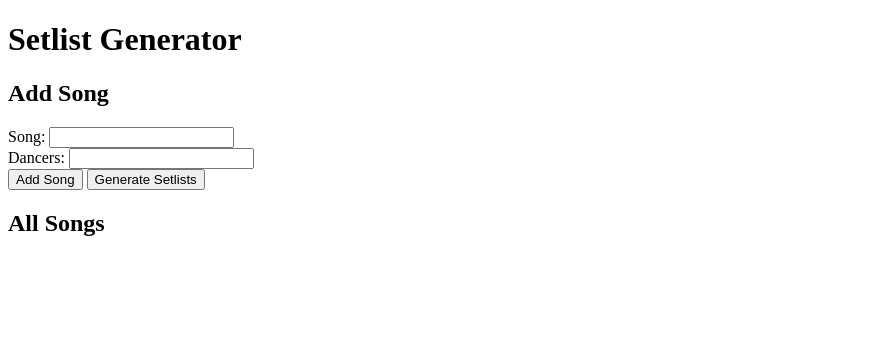
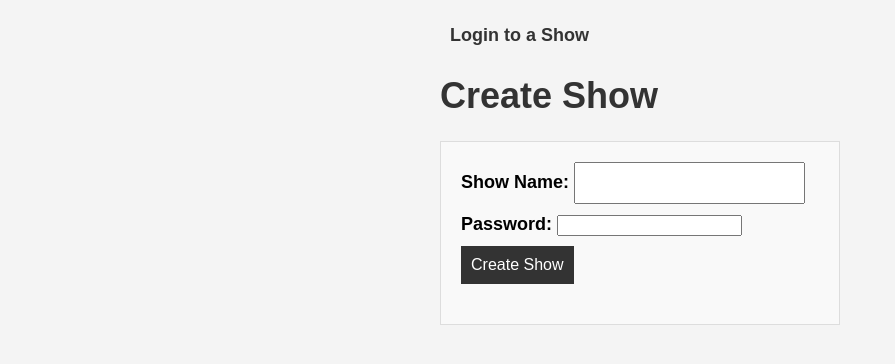
Before and after one commit to FabioGongOmonte/C-, a Flask app: page / in a window 1280 px wide. Shown: the top 364 px of the page, without its empty margins (0-895 px from the left). Run offline with Flask 3, Linux system fonts and the light colour scheme.

Commit message:
User auth, SQL database, readme

```diff
--- a/app.py
+++ b/app.py
@@ -1,25 +1,64 @@
-from flask import Flask, render_template, request
+from flask import Flask, render_template, request, redirect
+from flask_login import LoginManager, login_user, logout_user, current_user, login_required
+from werkzeug.security import check_password_hash, generate_password_hash
+from models import db, Song, Performance, Show
 import itertools
+
 app = Flask(__name__)
+app.config['SQLALCHEMY_DATABASE_URI'] = 'sqlite:///setlist.db'
+app.config['SECRET_KEY'] = 'your_secret_key'  # Replace with your own secret key
+db.init_app(app)
 
-songs = []
-performances = {}
+# Initialize Flask-Login
+login_manager = LoginManager()
+login_manager.init_app(app)
 
-@app.route('/', methods=['GET', 'POST'])
+@login_manager.user_loader
+def load_user(user_id):
+    # Return the Show object associated with the user_id
+    return Show.query.get(int(user_id))
+
+with app.app_context():
+    db.create_all()
+
+@app.route('/home', methods=['GET', 'POST'])
+@login_required
 def home():
+    show_id = current_user.id
+    songs = get_songs(show_id)
+    performances = get_performances(show_id)
+
+    # Rest of the code
+
     if request.method == 'POST':
         if 'add_song' in request.form:
-            song = request.form.get('song')
+            song_title = request.form.get('song')
             dancers = request.form.get('dancers').split(',')
 
-            if song and dancers:
-                songs.append(song)
-                performances[song] = dancers
+            if song_title and all(dancer.strip() for dancer in dancers):
+                song = Song(title=song_title, show_id=current_user.id)
+                db.session.add(song)
+                db.session.flush()
+
+                for dancer in dancers:
+                    performance = Performance(song_id=song.id, dancer=dancer.strip())
+                    db.session.add(performance)
+
+                db.session.commit()
+
+                success_message = f'Successfully added the song "{song.title}"'
+                return render_template('index.html', songs=get_songs(show_id), performances=get_performances(show_id), success=success_message)
         elif 'generate_setlists' in request.form:
-            setlists_with_consecutive_performances = generate_setlists(songs, performances)
-            return render_template('result.html', setlists=setlists_with_consecutive_performances)
+            songs = get_songs(show_id)
+            if songs:
+                performances = get_performances(show_id)
+                setlists_with_consecutive_performances = generate_setlists(songs, performances)
+                return render_template('result.html', setlists=setlists_with_consecutive_performances)
+            else:
+                return render_template('index.html', songs=get_songs(show_id), performances=get_performances(show_id), error='No songs added yet.')
 
-    return render_template('index.html', songs=songs, performances=performances)
+    return render_template('index.html', songs=get_songs(show_id), performances=get_performances(show_id))
+
 
 
 def generate_setlists(songs, performances):
@@ -39,13 +78,91 @@ def find_consecutive(performances, setlist):
     consecutive_performances = []
 
     for i in range(len(setlist) - 1):
-        set_1 = set(performances[setlist[i]])
-        set_2 = set(performances[setlist[i + 1]])
+        set_1 = set(performances[setlist[i].id])
+        set_2 = set(performances[setlist[i + 1].id])
 
         if set_1 & set_2:
             consecutive_performances.append((set_1 & set_2, setlist[i]))
 
     return consecutive_performances
 
+
+def get_songs(show_id):
+    songs = Song.query.filter_by(show_id=show_id).all()
+    return songs
+
+
+def get_performances(show_id):
+    performances = {}
+    songs = get_songs(show_id)
+
+    for song in songs:
+        performances[song.id] = [performance.dancer for performance in song.performances]
+
+    return performances
+
+
+
+@app.route('/login', methods=['GET', 'POST'])
+def login():
+    if current_user.is_authenticated:
+        return redirect('/home')
+
+    if request.method == 'POST':
+        name = request.form.get('name')
+        password = request.form.get('password')
+
+        # Check if the show exists
+        show = Show.query.filter_by(name=name).first()
+
+        if show and check_password_hash(show.password, password):
+            # Login the show
+            login_user(show, remember=True)
+            return redirect('/home')
+
+
+        # Invalid show name or password
+        error_message = 'Invalid show name or password'
+        return render_template('login.html', error=error_message)
+
+    return render_template('login.html')
+
+
+@app.route('/logout')
+@login_required
+def logout():
+    # Logout the current show
+    logout_user()
+    return redirect('/login')
+
+@app.route('/', methods=['GET', 'POST'])
+def create_show():
+    if current_user.is_authenticated:
+        return redirect('/home')
+
+    if request.method == 'POST':
+        name = request.form.get('name')
+        password = request.form.get('password')
+
+        # Check if the show name is already taken
+        existing_show = Show.query.filter_by(name=name).first()
+        if existing_show:
+            error_message = 'Show name already taken'
+            return render_template('create_show.html', error=error_message)
+
+        # Create a new show
+        new_show = Show(name=name, password=generate_password_hash(password))
+        db.session.add(new_show)
+        db.session.commit()
+
+        # Login the new show
+        login_user(new_show)
+
+        return redirect('/home')
+
+    return render_template('create_show.html')
+
+
+
 if __name__ == '__main__':
     app.run(debug=True)
--- /dev/null
+++ b/static/styles.css
@@ -0,0 +1,85 @@
+/* Default styles */
+body {
+    font-family: Arial, sans-serif;
+    margin: 0;
+    padding: 0;
+    background-color: #f4f4f4;
+  }
+
+  .container {
+    max-width: 960px;
+    margin: 0 auto;
+    padding: 20px;
+  }
+
+  h1 {
+    color: #333;
+  }
+
+  h2 {
+    color: #555;
+  }
+
+  form {
+    margin-bottom: 20px;
+  }
+
+  input[type="text"],
+  input[type="submit"] {
+    padding: 10px;
+    font-size: 16px;
+  }
+
+  input[type="submit"] {
+    background-color: #333;
+    color: #fff;
+    border: none;
+    cursor: pointer;
+  }
+
+  ul {
+    list-style-type: none;
+    padding: 0;
+  }
+
+  li {
+    margin-bottom: 10px;
+  }
+
+  .error-message {
+    color: #ff0000;
+  }
+
+  .success-message {
+    color: #008000;
+  }
+
+  /* Styles for smaller screens (up to 600px) */
+  @media (max-width: 600px) {
+    body {
+      font-size: 14px;
+    }
+
+    .container {
+      padding: 10px;
+    }
+
+    input[type="text"],
+    input[type="submit"] {
+      font-size: 14px;
+    }
+  }
+
+  /* Styles for medium screens (601px - 900px) */
+  @media (min-width: 601px) and (max-width: 900px) {
+    body {
+      font-size: 16px;
+    }
+  }
+
+  /* Styles for larger screens (above 900px) */
+  @media (min-width: 901px) {
+    body {
+      font-size: 18px;
+    }
+  }
--- /dev/null
+++ b/templates/create_show.html
@@ -0,0 +1,80 @@
+<!DOCTYPE html>
+<html>
+  <head>
+    <meta name="viewport" content="width=device-width, initial-scale=1.0">
+    <title>Create Show</title>
+    <link rel="stylesheet" type="text/css" href="{{ url_for('static', filename='styles.css') }}">
+    <style>
+      .container {
+        max-width: 400px;
+        margin: 0 auto;
+        padding: 20px;
+      }
+
+      .form-container {
+        background-color: #f9f9f9;
+        border: 1px solid #ddd;
+        padding: 20px;
+        margin-bottom: 20px;
+      }
+
+      .form-heading {
+        font-size: 24px;
+        font-weight: bold;
+        margin-bottom: 10px;
+      }
+
+      .form-label {
+        font-weight: bold;
+      }
+
+      .form-input {
+        margin-bottom: 10px;
+      }
+
+      .form-error {
+        color: red;
+        margin-bottom: 10px;
+      }
+
+      .nav-bar {
+        display: flex;
+        justify-content: space-between;
+        margin-bottom: 20px;
+      }
+
+      .nav-link {
+        text-decoration: none;
+        color: #333;
+        font-weight: bold;
+        padding: 5px 10px;
+      }
+
+      .nav-link:hover {
+        background-color: #ddd;
+      }
+    </style>
+  </head>
+  <body>
+    <div class="container">
+      <div class="nav-bar">
+        <a href="/login" class="nav-link">Login to a Show</a>
+      </div>
+
+      <h1>Create Show</h1>
+
+      <div class="form-container">
+        <form method="POST">
+          <label for="name" class="form-label">Show Name:</label>
+          <input type="text" id="name" name="name" required class="form-input">
+          <br>
+          <label for="password" class="form-label">Password:</label>
+          <input type="password" id="password" name="password" required class="form-input">
+          <br>
+          <input type="submit" value="Create Show">
+          <p id="error" class="form-error">{{ error }}</p>
+        </form>
+      </div>
+    </div>
+  </body>
+</html>
--- a/templates/index.html
+++ b/templates/index.html
@@ -1,28 +1,178 @@
 <!DOCTYPE html>
 <html>
   <head>
+    <meta name="viewport" content="width=device-width, initial-scale=1.0">
     <title>Setlist Generator</title>
+    <link rel="stylesheet" type="text/css" href="{{ url_for('static', filename='styles.css') }}">
+    <style>
+      .container {
+        max-width: 600px;
+        margin: 0 auto;
+        padding: 20px;
+      }
+
+      .form-container {
+        background-color: #f9f9f9;
+        border: 1px solid #ddd;
+        padding: 20px;
+        margin-bottom: 20px;
+      }
+
+      .form-heading {
+        font-size: 24px;
+        font-weight: bold;
+        margin-bottom: 10px;
+      }
+
+      .form-label {
+        font-weight: bold;
+      }
+
+      .form-input {
+        margin-bottom: 10px;
+      }
+
+      .form-error {
+        color: red;
+        margin-bottom: 10px;
+      }
+
+      .form-success {
+        color: green;
+        margin-bottom: 10px;
+      }
+
+      .song-list {
+        margin-top: 20px;
+      }
+
+      .song-item {
+        margin-bottom: 10px;
+      }
+
+      .nav-bar {
+        display: flex;
+        justify-content: space-between;
+        margin-bottom: 20px;
+      }
+
+      .nav-link {
+        text-decoration: none;
+        color: #333;
+        font-weight: bold;
+        padding: 5px 10px;
+      }
+
+      .nav-link:hover {
+        background-color: #ddd;
+      }
+    </style>
+    <script>
+      function validateForm() {
+        var songInput = document.getElementById('song');
+        var dancersInput = document.getElementById('dancers');
+
+        if (songInput.value.trim() === '' && dancersInput.value.trim() === '') {
+          return true; // Allow form submission without validation
+        }
+
+        if (songInput.value.trim() === '') {
+          showError('Please enter a song.');
+          return false;
+        }
+
+        if (dancersInput.value.trim() === '') {
+          showError('Please enter at least one dancer.');
+          return false;
+        }
+
+        var dancerNames = dancersInput.value.split(',');
+        for (var i = 0; i < dancerNames.length; i++) {
+          if (dancerNames[i].trim() === '') {
+            showError('Please enter valid dancer names.');
+            return false;
+          }
+        }
+
+        return true;
+      }
+
+      function showError(errorMessage) {
+        var errorElement = document.getElementById('error');
+        errorElement.innerHTML = errorMessage;
+        errorElement.style.display = 'block';
+
+        setTimeout(function () {
+          errorElement.innerHTML = ''; // Clear the error message
+          errorElement.style.display = 'none'; // Hide the error message after 3 seconds
+        }, 3000);
+      }
+
+      function showSuccess(song) {
+        var successElement = document.getElementById('success');
+        successElement.innerHTML = song;
+        successElement.style.display = 'block';
+
+        setTimeout(function () {
+          successElement.innerHTML = ''; // Clear the success message
+          successElement.style.display = 'none'; // Hide the success message after 3 seconds
+        }, 3000);
+      }
+    </script>
   </head>
   <body>
+    <div class="container">
+      <div class="nav-bar">
+        {% if current_user.is_authenticated %}
+          <a href="/logout" class="nav-link">Logout</a>
+        {% else %}
+          <a href="/login" class="nav-link">Login</a>
+        {% endif %}
+      </div>
+
       <h1>Setlist Generator</h1>
 
-    <h2>Add Song</h2>
-    <form method="POST">
-      <label for="song">Song:</label>
-      <input type="text" id="song" name="song" required>
+      <div class="form-container">
+        <h2 class="form-heading">Add Song</h2>
+        <p>Enter the details for each song in the show:</p>
+        <form method="POST" onsubmit="return validateForm();">
+          <label for="song" class="form-label">Song:</label>
+          <input type="text" id="song" name="song" required class="form-input">
           <br>
-      <label for="dancers">Dancers:</label>
-      <input type="text" id="dancers" name="dancers" required>
+          <label for="dancers" class="form-label">Dancers (comma-separated):</label>
+          <input
+            type="text"
+            id="dancers"
+            name="dancers"
+            pattern="[A-Za-z]+(,[A-Za-z]+)*"
+            title="Please enter a comma-separated list of names (e.g., A, B, C)"
+            class="form-input"
+          >
           <br>
           <input type="submit" name="add_song" value="Add Song">
           <input type="submit" name="generate_setlists" value="Generate Setlists" formnovalidate>
+          <p id="error" class="form-error"></p>
+          {% if success %}
+          <p id="success" class="form-success"></p>
+          <script>
+            showSuccess('{{ success }}'); // Call the showSuccess function with the song name
+          </script>
+          {% endif %}
         </form>
+      </div>
 
       <h2>All Songs</h2>
-    <ul>
+      <div class="song-list">
+        {% if performances %}
+        <ol>
           {% for song, dancers in performances.items() %}
-        <li>{{ song }}: {{ dancers }}</li>
+          <li class="song-item"><strong>{{ song.title }}:</strong> {{ dancers|join(', ') }}</li>
           {% endfor %}
-    </ul>
+        </ol>
+        {% else %}
+        <p>No songs added yet.</p>
+        {% endif %}
+      </div>
+    </div>
   </body>
 </html>
```
Also changed, not shown: models.py (added, +30 -0 lines), templates/login.html (added, +80 -0 lines), templates/result.html (+62 -20 lines), README.md, 1 other file. Lines whose indentation alone changed are shown as unchanged.
